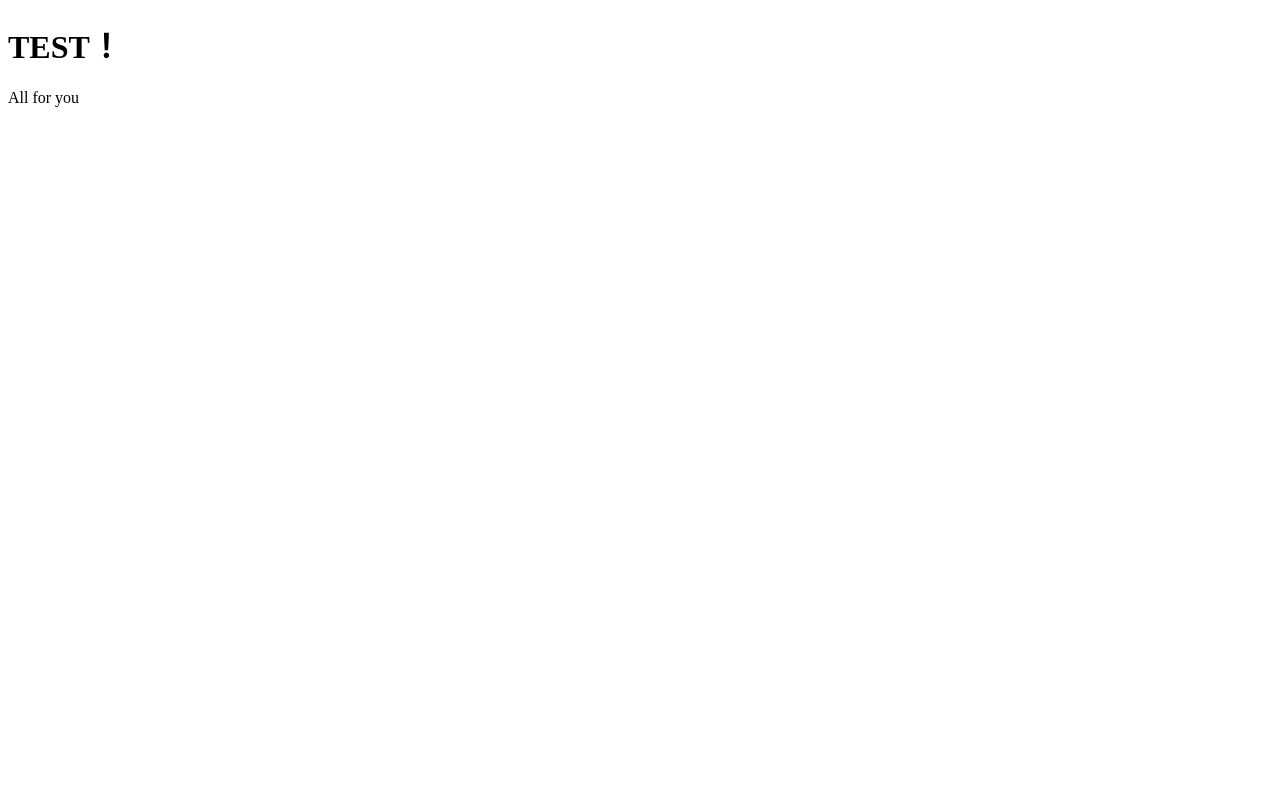
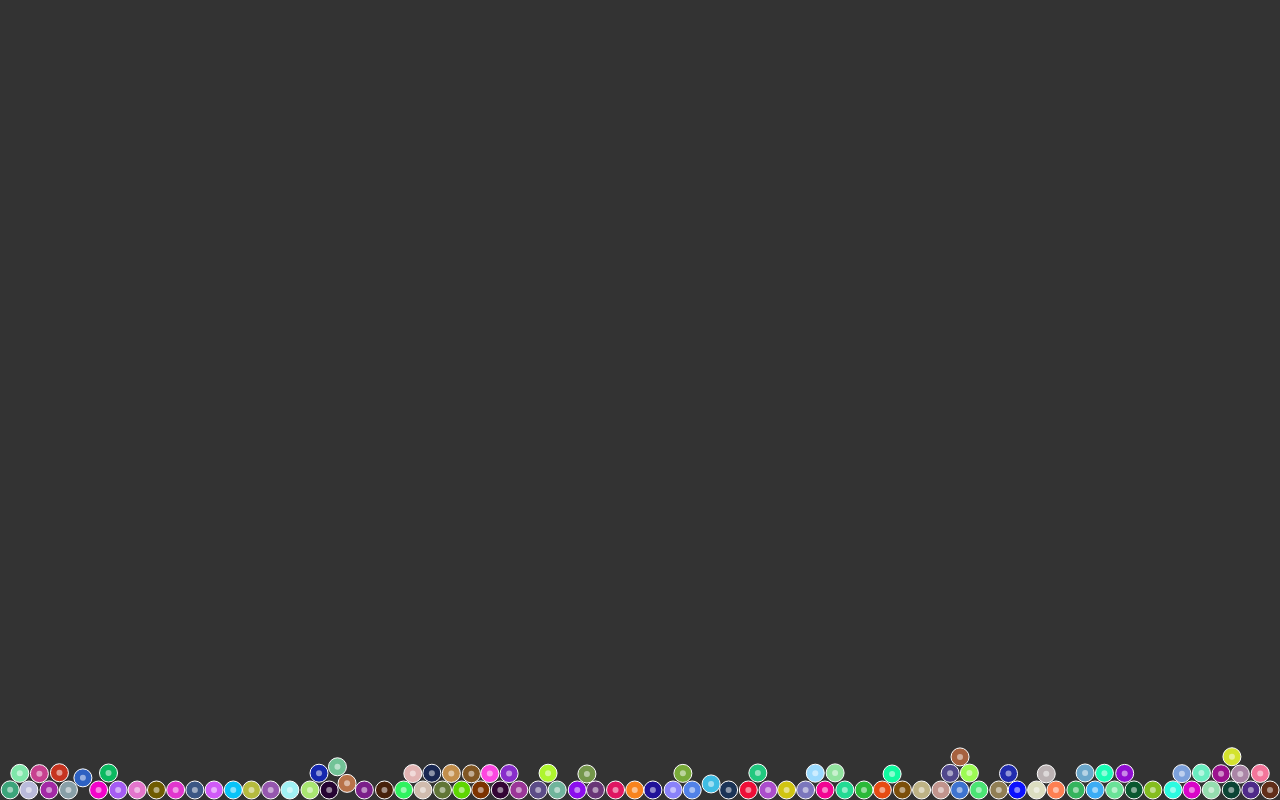
Before and after one commit to moxiaohong/blog, a plain HTML site: page index.html in a window 1280 px wide. Drawn offline with Linux system fonts and the light colour scheme.

Commit message:
Update index.html

```diff
--- a/index.html
+++ b/index.html
@@ -1,17 +1,156 @@
-<!doctype html>
-<html>
-  <head>
-    <meta charset="utf-8">
-    <meta http-equiv="X-UA-Compatible" content="chrome=1">
-    <title>有人问我为什么没有空间名？！</title>
-
-
-  </head>
-  <body>
-    <div class="wrapper">
-      <header>
-        <h1>TEST！</h1>
-        <p>All for you</p>
-
-  </body>
+<!DOCTYPE html PUBLIC "-//W3C//DTD XHTML 1.0 Transitional//EN" "http://www.w3.org/TR/xhtml1/DTD/xhtml1-transitional.dtd">
+<html xmlns="http://www.w3.org/1999/xhtml" xml:lang="en">
+<head>
+	<meta http-equiv="Content-Type" content="text/html;charset=UTF-8">
+	<style>
+	    body{
+	    	padding:0;
+	    	margin:0;
+	    	overflow: hidden;
+	    }
+		#cas{
+			display: block;
+		}
+	</style>
+	<script>
+		onload = function(){
+			canvas = document.getElementById("cas");
+			ctx = canvas.getContext("2d");
+            canvas.width = window.innerWidth;
+            canvas.height = window.innerHeight;
+			ballRadius =10, g = 9.8 , mocali = 0.5,balls = [],collarg = 0.8;
+			pxpm = canvas.width/20;   //px/m
+			for(var i=0;i<100;i++){
+				var ball = new Ball(getRandom(ballRadius , canvas.width-ballRadius) , getRandom(ballRadius , canvas.height-ballRadius) , ballRadius , "rgba("+parseInt(Math.random()*255)+","+parseInt(Math.random()*255)+","+parseInt(Math.random()*255)+" , 1)");
+				balls.push(ball);
+			}
+			var t0 = new Date();
+			animate()
+			canvas.onclick = function(event){
+				event = event || window.event;
+				var x = event.clientX + document.body.scrollLeft + document.documentElement.scrollLeft - canvas.offsetLeft;
+				var y= event.clientY + document.body.scrollTop + document.documentElement.scrollTop - canvas.offsetTop;
+				balls.forEach(function(){
+					this.vx = (x - this.x)/40; //初速度 m/s
+					this.vy = (y - this.y)/40;
+				});
+			}
+            function getRandom(a , b){
+                return Math.random()*(b-a)+a;
+            }
+			function animate(){
+				ctx.clearRect(0,0,canvas.width,canvas.height)
+				ctx.save();
+				ctx.fillStyle = "rgba(255,255,255,0.2)";
+				ctx.fillRect(0,0,canvas.width,canvas.height)
+				ctx.restore();
+			 	var t = 16/1000;
+				collision();
+			 	balls.forEach(function(){
+			 		this.run(t);
+			 	});
+			 	if("requestAnimationFrame" in window){
+					requestAnimationFrame(animate);
+				}
+				else if("webkitRequestAnimationFrame" in window){
+					webkitRequestAnimationFrame(animate);
+				}
+				else if("msRequestAnimationFrame" in window){
+					msRequestAnimationFrame(animate);
+				}
+				else if("mozRequestAnimationFrame" in window){
+					mozRequestAnimationFrame(animate);
+				}
+			}
+		}
+		function collision(){
+			for(var i=0;i<balls.length;i++){
+				for(var j=0;j<balls.length;j++){
+					var b1 = balls[i],b2 = balls[j];
+					if(b1 !== b2){
+						var rc = Math.sqrt(Math.pow(b1.x - b2.x , 2) + Math.pow(b1.y - b2.y , 2));
+						if(Math.ceil(rc) < (b1.radius + b2.radius)){
+							//获得碰撞后速度的增量
+							var ax = ((b1.vx - b2.vx)*Math.pow((b1.x - b2.x) , 2) + (b1.vy - b2.vy)*(b1.x - b2.x)*(b1.y - b2.y))/Math.pow(rc , 2)
+							var ay = ((b1.vy - b2.vy)*Math.pow((b1.y - b2.y) , 2) + (b1.vx - b2.vx)*(b1.x - b2.x)+(b1.y - b2.y))/Math.pow(rc , 2)
+							//给与小球新的速度
+							b1.vx = (b1.vx-ax)*collarg;
+							b1.vy = (b1.vy-ay)*collarg;
+							b2.vx = (b2.vx+ax)*collarg;
+							b2.vy = (b2.vy+ay)*collarg;
+							//获取两球斜切位置并且强制扭转
+							var clength = ((b1.radius+b2.radius)-rc)/2;
+							var cx = clength * (b1.x-b2.x)/rc;
+							var cy = clength * (b1.y-b2.y)/rc;
+							b1.x = b1.x+cx;
+							b1.y = b1.y+cy;
+							b2.x = b2.x-cx;
+							b2.y = b2.y-cy;
+						}
+					}
+				}
+			}
+		}
+		Array.prototype.forEach = function(callback){
+			for(var i=0;i<this.length;i++){
+				callback.call(this[i]);
+			}
+		}
+		var Ball = function(x , y , r , color){
+			this.x = x;
+			this.y = y;
+			this.oldx = x;
+			this.oldy = y;
+			this.vx = 0;
+			this.vy = 0;
+			this.radius = r;
+			this.color = color;
+			this.candrod = true;
+		}
+		Ball.prototype = {
+			paint:function(){
+				ctx.save();
+				ctx.beginPath();
+				ctx.arc(this.x , this.y , this.radius-1 , 0 , Math.PI*2);
+				ctx.fillStyle=this.color;
+				ctx.fill();
+                ctx.strokeStyle = "#FFF";
+                ctx.stroke();
+                ctx.beginPath();
+                ctx.arc(this.x , this.y , 3 , 0 , Math.PI*2);
+				ctx.fillStyle="rgba(255,255,255,.5)";
+				ctx.fill();
+				ctx.restore();
+				this.moving = false;
+			},
+			run:function(t){
+				if(!this.candrod) {
+					this.paint();
+					return};
+				this.oldx = this.x;
+				this.oldy = this.y;
+			 	this.vx += this.vx>0? -mocali*t : mocali*t;
+			 	this.vy = this.vy + g * t;
+			 	this.x += t * this.vx * pxpm;
+			 	this.y += t * this.vy * pxpm;
+			 	if(this.y > canvas.height - ballRadius || this.y < ballRadius){
+			 		this.y = this.y < ballRadius ? ballRadius : (canvas.height - ballRadius);
+			 		this.vy = -this.vy*collarg
+			 	}
+			 	if(this.x > canvas.width - ballRadius || this.x < ballRadius){
+			 		this.x = this.x < ballRadius ? ballRadius : (canvas.width - ballRadius);
+			 		this.derectionX = !this.derectionX;
+			 		this.vx = -this.vx*collarg;
+			 	}
+			 	this.paint();
+			},
+		}
+	</script>
+	<title>仿重力小球</title>
+</head>
+<body>
+	<div >
+        <canvas id='cas' width="1200" height="600" style="background-color:#000">浏览器不支持canvas</canvas>
+	</div>
+</body>
 </html>
```
